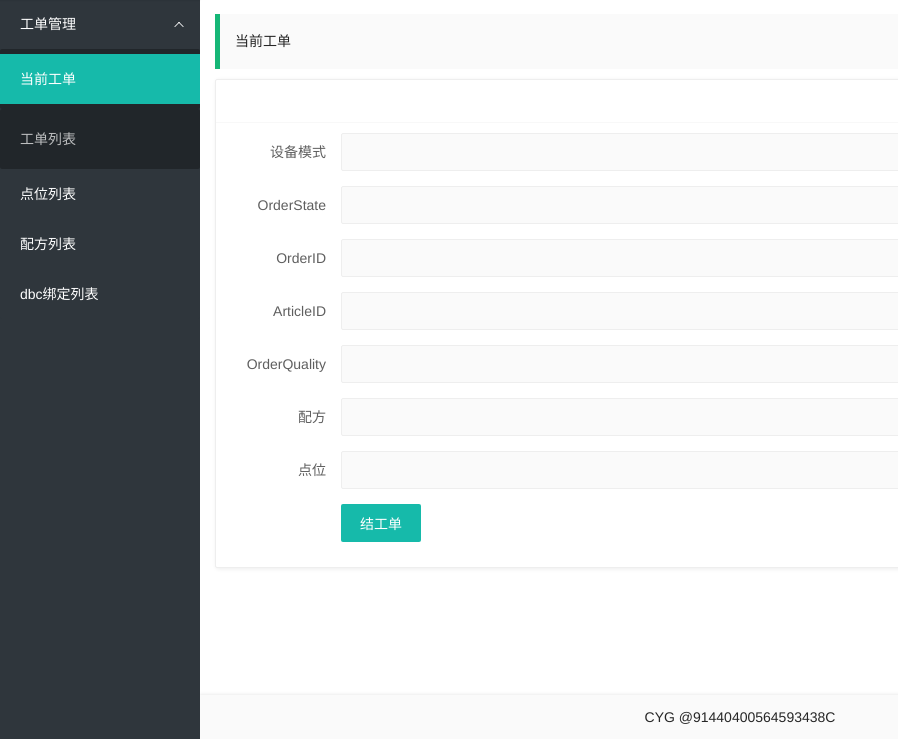
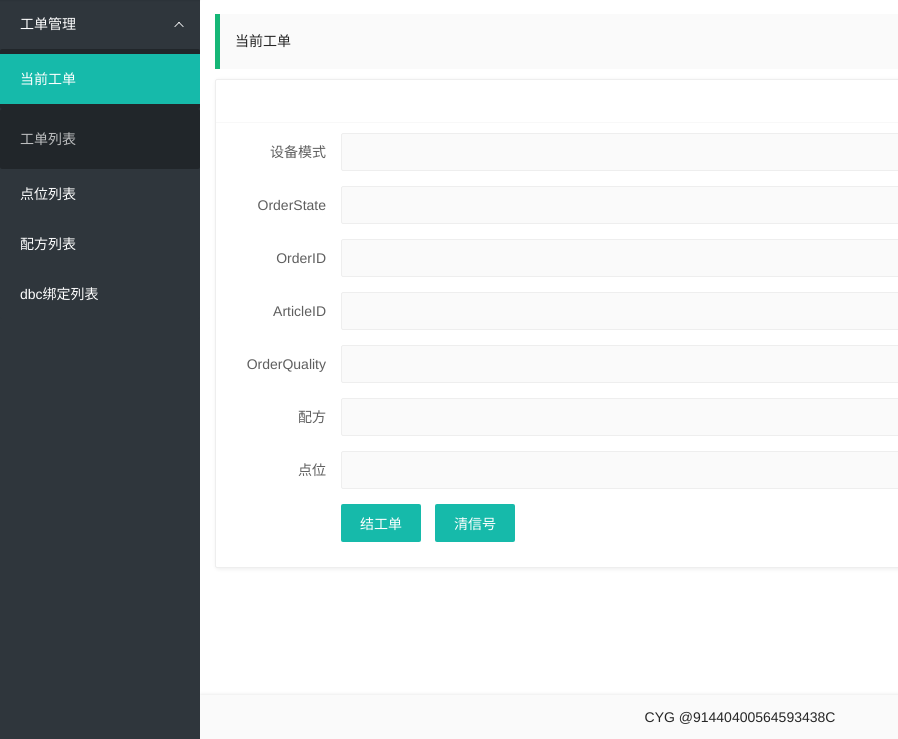
Before and after one commit to ChangYuan-Semiconductor-Equipment/semikron_mes_web, a Flask app: page /current_lot in a window 1280 px wide. Shown: the part 61-800 px from the top of the page, without its empty margins (0-898 px from the left). Run offline with Flask 3, Linux system fonts and the light colour scheme; data that the repository does not hold is empty.

Commit message:
feature: add clear signal function

```diff
--- a/mes_web/blueprints/lot.py
+++ b/mes_web/blueprints/lot.py
@@ -40,3 +40,10 @@ def submit_end_lot():
     form_data_dict = request.get_json()
     response = client_send(json.dumps({"end_lot": form_data_dict}))
     return jsonify(response)
+
+
+@blue_print.route("/submit_clear_signal", methods=["POST"])
+def submit_clear_signal():
+    print(11111111111111)
+    client_send(json.dumps({"clear_signal": ""}))
+    return jsonify({})
--- a/mes_web/templates/cyg_current_lot.html
+++ b/mes_web/templates/cyg_current_lot.html
@@ -77,6 +77,8 @@
                 <div class="layui-form-item">
                     <div class="layui-input-block">
                         <button type="submit" class="layui-btn" lay-submit lay-filter="end_lot">结工单</button>
+                        <button type="submit" class="layui-btn" lay-submit lay-filter="clear_signal">清信号</button>
+
                     </div>
                 </div>
             </form>
@@ -129,6 +131,34 @@
                 }, function () {
                     // 用户点击“取消”后的逻辑（可以留空）
                 });
+                return false; // 阻止表单提交
+            });
+
+            // 清除信号
+            form.on('submit(clear_signal)', function (data) {
+                layer.confirm('确认清除信号吗？', {
+                    title: '确认',
+                    btn: ['确认', '取消'] // 按钮
+                }, function () {
+                    // 用户点击“确认”后执行的逻辑
+                    fetch('/submit_clear_signal', {
+                        method: 'POST',
+                        headers: {'Content-Type': 'application/json'}
+                    })
+                    .then(response => {
+                        return response.json();
+                    })
+                    .then(data => {
+
+                        layer.alert("清除成功, 按复位启动继续生产", {
+                            icon: 6,
+                            title: '清除信号结果'
+                        });
+                    })
+                    .catch(error => console.error('Error:', error));
+                }, function () {
+                    // 用户点击“取消”后的逻辑（可以留空）
+                });
 
                 return false; // 阻止表单提交
             });
```
